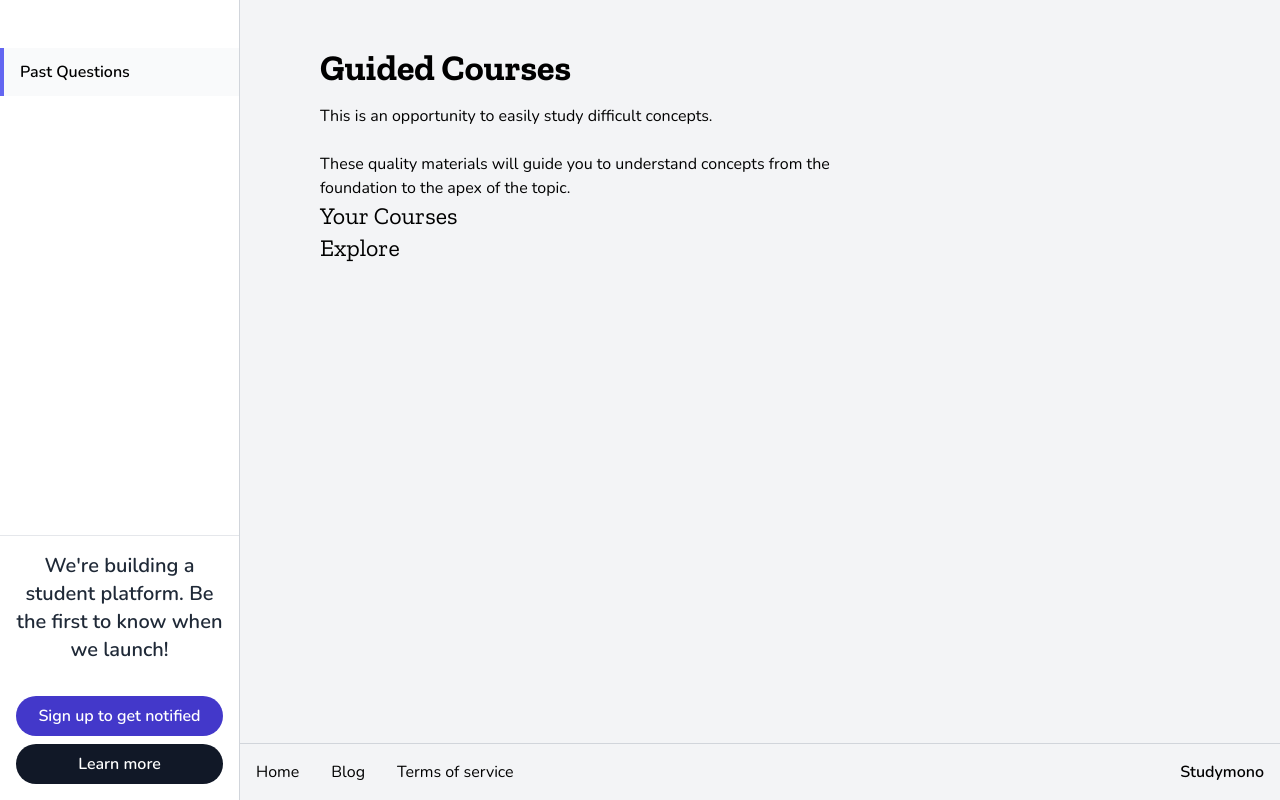
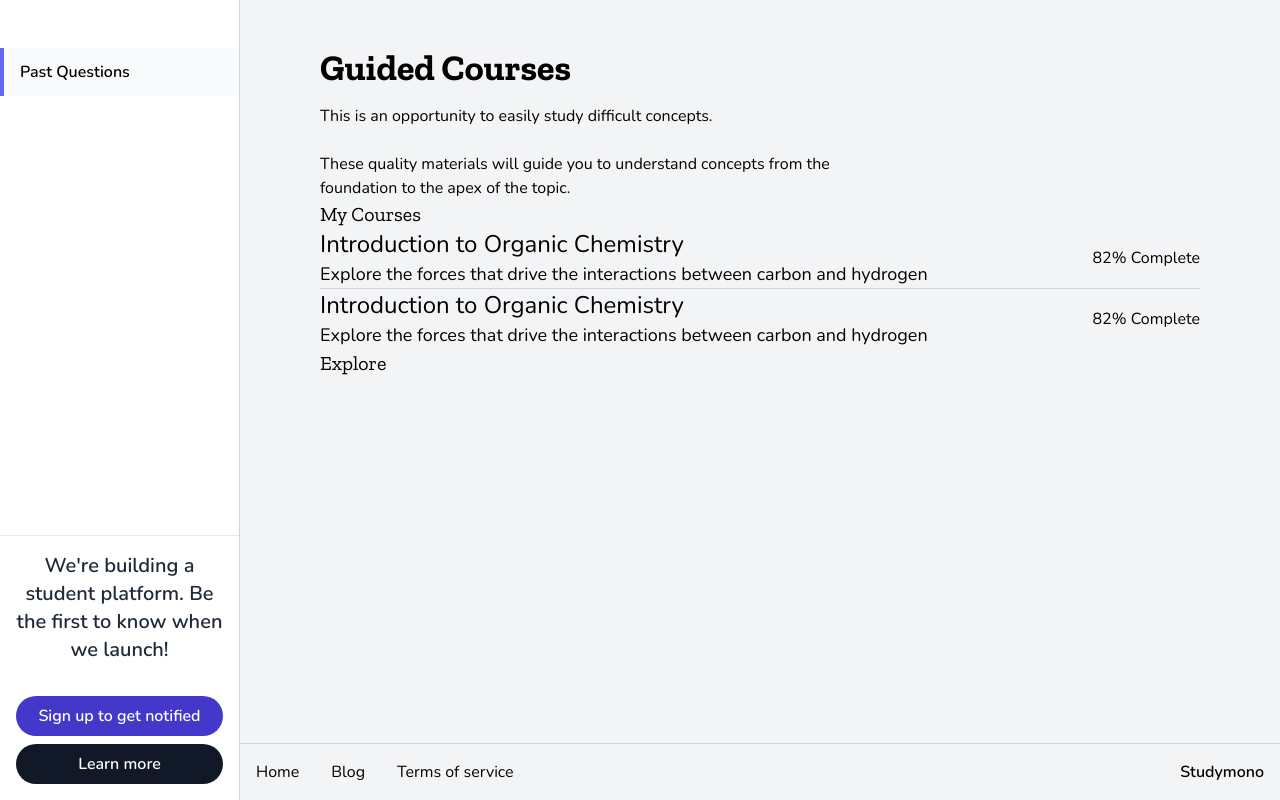
Before and after one commit to okezieuc/website, a Next.js app: page /learn in a window 1280 px wide. Built offline with nearby package versions, Linux system fonts and the light colour scheme; what @tailwindcss/typography would draw is missing.

Commit message:
create MyCoursesItem component

```diff
--- /dev/null
+++ b/components/courses/home/MyCoursesItem.js
@@ -0,0 +1,14 @@
+export default function MyCoursesItem() {
+  return (
+    <div className="flex items-center">
+      <div className="1bg-blue-100 flex-1">
+        <div className="text-2xl">Introduction to Organic Chemistry</div>
+        <div className="text-lg">
+          Explore the forces that drive the interactions between carbon and
+          hydrogen
+        </div>
+      </div>
+      <div className="text-md">82% Complete</div>
+    </div>
+  );
+}
--- a/pages/learn/index.js
+++ b/pages/learn/index.js
@@ -1,4 +1,5 @@
 import Layout from "@components/app/layout";
+import MyCoursesItem from "@components/courses/home/MyCoursesItem"
 
 export default function CoursesPage() {
   return (
@@ -13,10 +14,14 @@ export default function CoursesPage() {
         </div>
       </div>
       <div>
-        <h2 className="text-2xl font-heading">Your Courses</h2>
+        <h2 className="text-xl font-heading">My Courses</h2>
+        <div className="grid grid-cols-1 divide-y divide-gray-300">
+          <MyCoursesItem />
+          <MyCoursesItem />
+        </div>
       </div>
       <div>
-        <h2 className="text-2xl font-heading">Explore</h2>
+        <h2 className="text-xl font-heading">Explore</h2>
       </div>
     </Layout>
   );
```
